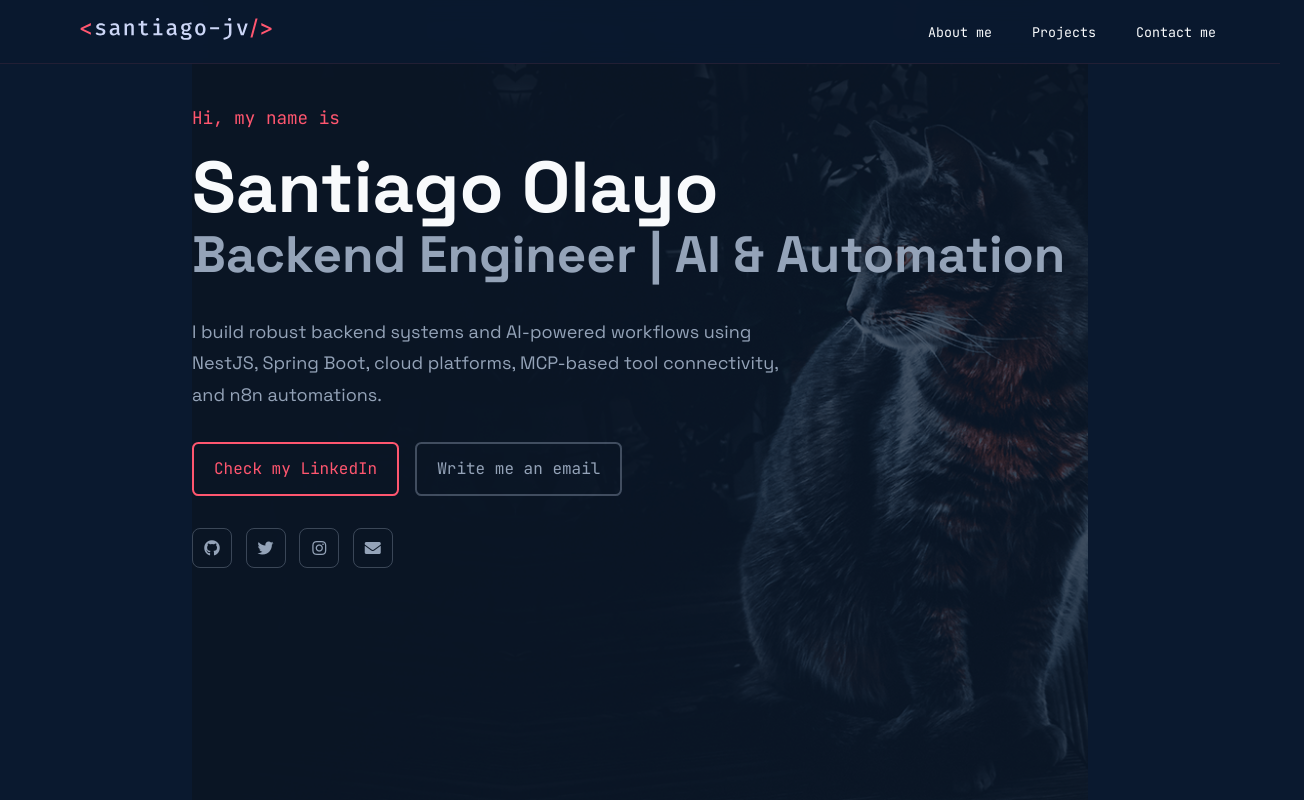
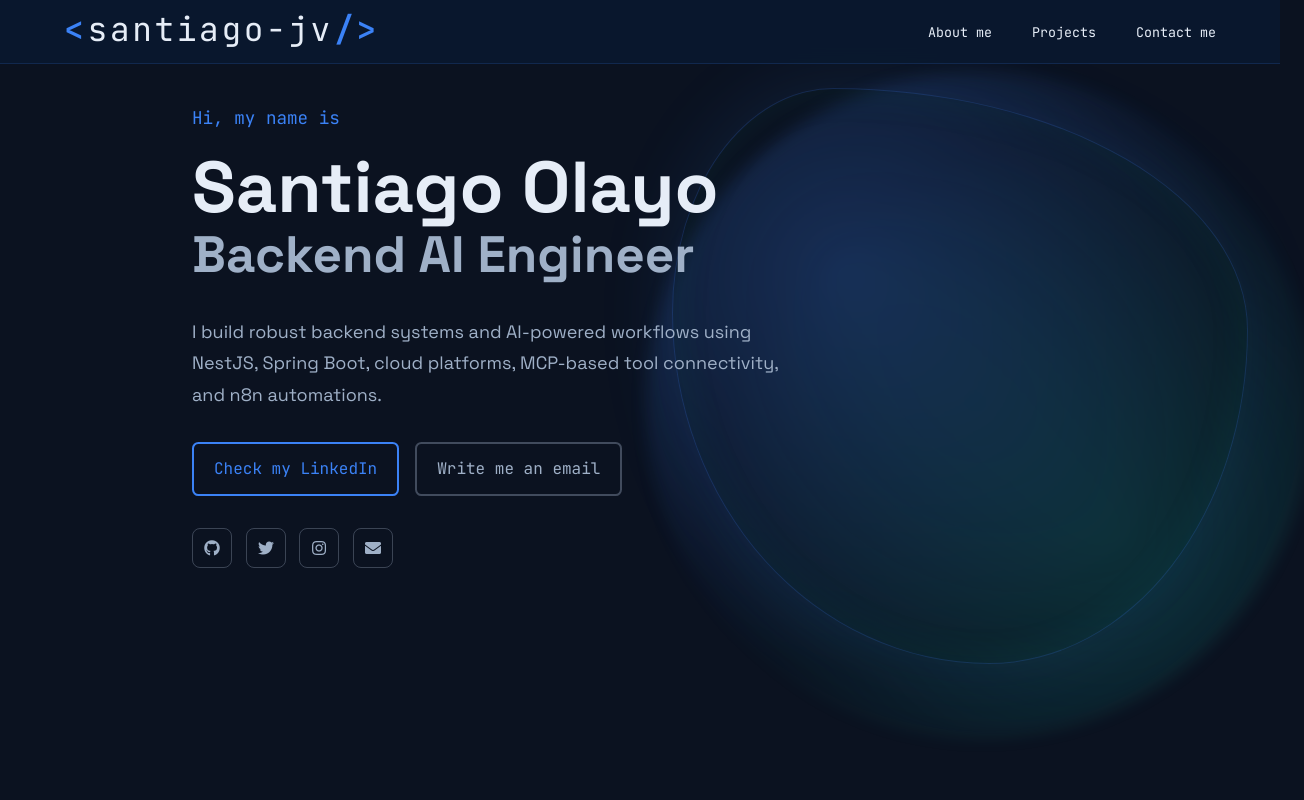
Before and after one commit to santiago-jv/santiago-jv, a Next.js app: page / in a window 1280 px wide. Shown: the top 800 px of the page, 1304 px wide, since content can reach past the window. Built offline with nearby package versions, Linux system fonts and the light colour scheme.

Commit message:
style: update CSS styles across components for improved consistency and visual appeal; enhance header animations and transitions, update color variables, and refine layout elements

```diff
--- a/data/portfolio-content.ts
+++ b/data/portfolio-content.ts
@@ -24,7 +24,7 @@ export const NAVIGATION_LINKS: NavigationLink[] = [
 export const HERO_CONTENT: HeroContent = {
   greeting: 'Hi, my name is',
   name: 'Santiago Olayo',
-  role: 'Backend Engineer | AI & Automation',
+  role: 'Backend AI Engineer',
   summary:
     'I build robust backend systems and AI-powered workflows using NestJS, Spring Boot, cloud platforms, MCP-based tool connectivity, and n8n automations.',
   primaryCta: {
--- a/layout/header/Header.tsx
+++ b/layout/header/Header.tsx
@@ -5,15 +5,23 @@ import { NAVIGATION_LINKS } from '@/data/portfolio-content';
 const Header: React.FC = () => {
   const [isMenuOpen, setIsMenuOpen] = useState(false);
   const [isHeaderHidden, setIsHeaderHidden] = useState(false);
+  const [isHeaderReady, setIsHeaderReady] = useState(false);
 
   useEffect(() => {
-    let lastScroll = 0;
+    const SCROLL_DELTA = 8;
+    const MIN_HIDE_OFFSET = 80;
+    let lastScroll = window.pageYOffset;
 
     const handleScroll = (): void => {
       const currentScroll = window.pageYOffset;
-      if (currentScroll <= 0) {
+
+      if (isMenuOpen || currentScroll <= MIN_HIDE_OFFSET) {
         setIsHeaderHidden(false);
-        lastScroll = 0;
+        lastScroll = currentScroll;
+        return;
+      }
+
+      if (Math.abs(currentScroll - lastScroll) < SCROLL_DELTA) {
         return;
       }
 
@@ -23,6 +31,10 @@ const Header: React.FC = () => {
 
     window.addEventListener('scroll', handleScroll, { passive: true });
     return () => window.removeEventListener('scroll', handleScroll);
+  }, [isMenuOpen]);
+
+  useEffect(() => {
+    setIsHeaderReady(true);
   }, []);
 
   useEffect(() => {
@@ -45,10 +57,14 @@ const Header: React.FC = () => {
   return (
     <>
       <header
-        className={`${styles.header} ${isHeaderHidden ? styles['header--hidden'] : ''} animate__animated animate__fadeInDown animate__delay-3s`}
+        className={`${styles.header} ${isHeaderHidden ? styles['header--hidden'] : ''} ${isHeaderReady ? styles['header--ready'] : ''}`}
       >
         <a href="#about" aria-label="Go to About section">
-          <img className={styles.logo} src="/images/logo.svg" alt="Santiago Olayo logo" />
+          <span className={styles.logo} aria-label="santiago-jv logo">
+            <span className={styles.logoAccent}>&lt;</span>
+            <span className={styles.logoText}>santiago-jv</span>
+            <span className={styles.logoAccent}>/&gt;</span>
+          </span>
         </a>
 
         <nav
--- a/layout/header/header.module.css
+++ b/layout/header/header.module.css
@@ -9,18 +9,42 @@
   justify-content: space-between;
   align-items: center;
   padding: 0 5%;
-  border-bottom: 1px solid rgba(255, 86, 111, 0.1);
+  border-bottom: 1px solid var(--color-primary-light);
   background-color: rgba(10, 25, 47, 0.95);
   backdrop-filter: blur(10px);
-  transition: transform var(--transition-base);
+  opacity: 0;
+  transform: translate3d(0, -14px, 0);
+  transition: transform var(--transition-base), opacity var(--transition-base);
+  will-change: transform, opacity;
+}
+
+.header--ready {
+  opacity: 1;
+  transform: translate3d(0, 0, 0);
 }
 
 .header--hidden {
-  transform: translateY(-100%);
+  transform: translate3d(0, -100%, 0);
 }
 
 .logo {
-  width: 14rem;
+  display: inline-flex;
+  align-items: baseline;
+  gap: 0.08rem;
+  font-family: var(--font-family-mono);
+  font-size: 2.05rem;
+  font-weight: 500;
+  letter-spacing: 0.08em;
+  line-height: 1;
+}
+
+.logoText {
+  color: var(--color-text-primary);
+}
+
+.logoAccent {
+  color: var(--color-primary);
+  font-weight: 600;
 }
 
 .header__menu-button,
@@ -48,7 +72,7 @@
 .header__navbar {
   position: fixed;
   top: 0;
-  right: -350px;
+  right: 0;
   z-index: 100;
   width: 100%;
   max-width: 350px;
@@ -58,11 +82,13 @@
   align-items: center;
   padding-top: 1rem;
   background-color: var(--color-background);
-  transition: right var(--transition-slow);
+  transform: translate3d(100%, 0, 0);
+  transition: transform var(--transition-slow);
+  will-change: transform;
 }
 
 .header__navbar--open {
-  right: 0;
+  transform: translate3d(0, 0, 0);
 }
 
 .navbar__header {
@@ -109,14 +135,17 @@
   height: 100vh;
   visibility: hidden;
   opacity: 0;
+  pointer-events: none;
   cursor: pointer;
   background: rgba(0, 0, 0, 0.2);
-  transition: opacity var(--transition-slow);
+  transition: opacity var(--transition-slow), visibility 0s linear var(--transition-slow);
 }
 
 .background--show {
   visibility: visible;
   opacity: 1;
+  pointer-events: auto;
+  transition: opacity var(--transition-slow);
 }
 
 @media screen and (max-width: 900px) {
@@ -126,7 +155,7 @@
   }
 
   .logo {
-    width: 12rem;
+    font-size: 1.75rem;
   }
 
   .header__menu-button {
@@ -150,29 +179,26 @@
   }
 
   .logo {
-    width: 10rem;
+    font-size: 1.45rem;
+    letter-spacing: 0.06em;
   }
 
   .header__navbar {
     max-width: 280px;
-    right: -280px;
-  }
-
-  .header__navbar--open {
-    right: 0;
   }
 }
 
 @media screen and (min-width: 1000px) {
   .header__navbar {
     position: static;
-    right: auto;
+    transform: none;
     width: auto;
     max-width: none;
     height: auto;
     display: block;
     padding-top: 0;
     background-color: transparent;
+    transition: none;
   }
 
   .header__menu-button,
@@ -192,3 +218,21 @@
     padding: 0;
   }
 }
+
+@media (prefers-reduced-motion: reduce) {
+  .header,
+  .header__navbar,
+  .background {
+    transition: none;
+  }
+
+  .header {
+    opacity: 1;
+    transform: none;
+    will-change: auto;
+  }
+
+  .header--hidden {
+    transform: none;
+  }
+}
--- a/layout/header/mainContent/MainContent.tsx
+++ b/layout/header/mainContent/MainContent.tsx
@@ -1,32 +1,27 @@
+import type { CSSProperties } from 'react';
 import styles from './main-content.module.css';
 import { HERO_CONTENT } from '@/data/portfolio-content';
 
 const MainContent: React.FC = () => {
   return (
     <main id="about" className={styles['main-content']}>
-      <img
-        src="/images/background.png"
-        alt="Decorative background illustration"
-        className={styles.background}
-      />
-
-      <h1 className={`${styles['greeting-text']} ${styles['red-text']} animate__animated animate__fadeInDown`}>
+      <h1 className={`${styles['greeting-text']} ${styles['red-text']} ${styles.introItem} ${styles.delay1}`}>
         {HERO_CONTENT.greeting}
       </h1>
 
-      <h2 className={`${styles.title} animate__animated animate__fadeInDown animate__delay-1s`}>
+      <h2 className={`${styles.title} ${styles.introItem} ${styles.delay2}`}>
         {HERO_CONTENT.name}
       </h2>
 
-      <h2 className={`${styles.subtitle} animate__animated animate__fadeInDown animate__delay-1s`}>
+      <h2 className={`${styles.subtitle} ${styles.introItem} ${styles.delay2}`}>
         {HERO_CONTENT.role}
       </h2>
 
-      <div className={`${styles.information} animate__animated animate__fadeInDown animate__delay-2s`}>
+      <div className={`${styles.information} ${styles.introItem} ${styles.delay3}`}>
         <p className={styles.description}>{HERO_CONTENT.summary}</p>
       </div>
 
-      <div className={`${styles.actions} animate__animated animate__fadeInLeft animate__delay-3s`}>
+      <div className={`${styles.actions} ${styles.introItem} ${styles.delay4}`}>
         <a
           target="_blank"
           rel="noreferrer noopener"
@@ -42,9 +37,13 @@ const MainContent: React.FC = () => {
         </a>
       </div>
 
-      <ul className={styles['social-list']} aria-label="Social links">
-        {HERO_CONTENT.socialLinks.map((social) => (
-          <li key={social.platform}>
+      <ul className={`${styles['social-list']} ${styles.delay5}`} aria-label="Social links">
+        {HERO_CONTENT.socialLinks.map((social, index) => (
+          <li
+            key={social.platform}
+            className={styles['social-item']}
+            style={{ '--social-index': index } as CSSProperties}
+          >
             <a
               href={social.href}
               target={social.href.startsWith('http') ? '_blank' : '_self'}
--- a/layout/header/mainContent/main-content.module.css
+++ b/layout/header/mainContent/main-content.module.css
@@ -4,17 +4,112 @@
   margin: 0 auto;
   min-height: 100vh;
   padding-top: 6.5rem;
+  isolation: isolate;
 }
 
-.background {
+.main-content::before {
+  content: '';
   position: absolute;
-  top: 0;
-  left: 0;
-  width: 100%;
-  height: 100vh;
+  top: 4.5rem;
+  right: -14rem;
+  width: min(52vw, 44rem);
+  height: min(52vw, 44rem);
+  border-radius: 999px;
   z-index: -1;
-  object-fit: cover;
-  opacity: 0.3;
+  pointer-events: none;
+  background:
+    radial-gradient(circle at 30% 30%, rgba(59, 130, 246, 0.25), rgba(59, 130, 246, 0) 60%),
+    radial-gradient(circle at 70% 70%, rgba(20, 184, 166, 0.18), rgba(20, 184, 166, 0) 62%),
+    radial-gradient(circle at 50% 50%, rgba(11, 18, 32, 0.2), rgba(11, 18, 32, 0) 70%);
+  filter: blur(8px);
+  animation: auraShift 9s ease-in-out infinite alternate;
+}
+
+.main-content::after {
+  content: '';
+  position: absolute;
+  top: 5.5rem;
+  right: -10rem;
+  width: min(46vw, 36rem);
+  height: min(46vw, 36rem);
+  border-radius: 28% 72% 45% 55% / 39% 42% 58% 61%;
+  z-index: -1;
+  pointer-events: none;
+  border: 1px solid rgba(59, 130, 246, 0.22);
+  box-shadow:
+    inset 0 0 40px rgba(20, 184, 166, 0.08),
+    0 0 80px rgba(59, 130, 246, 0.12);
+  animation: auraFloat 12s ease-in-out infinite;
+}
+
+@keyframes introFadeUp {
+  from {
+    opacity: 0;
+    transform: translateY(14px);
+  }
+
+  to {
+    opacity: 1;
+    transform: translateY(0);
+  }
+}
+
+@keyframes socialPopIn {
+  from {
+    opacity: 0;
+    transform: translateY(8px) scale(0.92);
+  }
+
+  to {
+    opacity: 1;
+    transform: translateY(0) scale(1);
+  }
+}
+
+@keyframes auraShift {
+  from {
+    transform: translate3d(0, 0, 0);
+  }
+
+  to {
+    transform: translate3d(-10px, 8px, 0);
+  }
+}
+
+@keyframes auraFloat {
+  0%,
+  100% {
+    transform: translate3d(0, 0, 0) rotate(0deg);
+  }
+
+  50% {
+    transform: translate3d(10px, -8px, 0) rotate(2deg);
+  }
+}
+
+.introItem {
+  opacity: 0;
+  animation: introFadeUp 580ms cubic-bezier(0.2, 0.65, 0.24, 1) forwards;
+}
+
+.delay1 {
+  animation-delay: 120ms;
+}
+
+.delay2 {
+  animation-delay: 220ms;
+}
+
+.delay3 {
+  animation-delay: 360ms;
+}
+
+.delay4 {
+  animation-delay: 520ms;
+}
+
+.delay5 {
+  animation-delay: 660ms;
 }
 
 .greeting-text {
@@ -70,7 +165,11 @@
   padding: 0.75rem 1.25rem;
   border-radius: 0.4rem;
   font-family: var(--font-family-mono);
-  transition: all var(--transition-base);
+  transition:
+    transform var(--transition-base),
+    background-color var(--transition-base),
+    border-color var(--transition-base),
+    color var(--transition-base);
 }
 
 .button {
@@ -99,6 +198,12 @@
   margin-top: 2rem;
 }
 
+.social-item {
+  opacity: 0;
+  animation: socialPopIn 420ms cubic-bezier(0.22, 0.61, 0.36, 1) forwards;
+  animation-delay: calc(660ms + (var(--social-index, 0) * 100ms));
+}
+
 .social-link {
   display: inline-flex;
   align-items: center;
@@ -120,14 +225,15 @@
 }
 
 @media screen and (max-width: 900px) {
-  .background {
-    display: none;
-  }
-
   .main-content {
     width: 88%;
     padding-top: 5rem;
     text-align: center;
+  }
+
+  .main-content::before,
+  .main-content::after {
+    display: none;
   }
 
   .description {
@@ -138,6 +244,17 @@
   .actions,
   .social-list {
     justify-content: center;
+  }
+}
+
+@media (prefers-reduced-motion: reduce) {
+  .main-content::before,
+  .main-content::after,
+  .introItem,
+  .social-item {
+    animation: none;
+    opacity: 1;
+    transform: none;
   }
 }
 
--- a/pages/_document.tsx
+++ b/pages/_document.tsx
@@ -17,8 +17,9 @@ export default function Document(): JSX.Element {
           referrerPolicy="no-referrer"
         />
 
-        <link rel="icon" href="/favicon.ico" />
-        <meta name="theme-color" content="#0A192F" />
+        <link rel="icon" type="image/svg+xml" href="/favicon.svg" />
+        <link rel="alternate icon" href="/favicon.ico" />
+        <meta name="theme-color" content="#0B1220" />
       </Head>
       <body>
         <Main />
--- a/styles/globals.css
+++ b/styles/globals.css
@@ -1,11 +1,16 @@
 :root {
-  --color-primary: #ff566f;
-  --color-primary-light: rgba(255, 86, 111, 0.15);
-  --color-background: #0a192f;
-  --color-background-secondary: #112240;
-  --color-text-primary: #f8fafc;
-  --color-text-secondary: #94a3b8;
-  --color-accent: #22c55e;
+  --color-primary: #3b82f6;
+  --color-primary-light: rgba(59, 130, 246, 0.16);
+  --color-background: #0b1220;
+  --color-background-secondary: #111a2e;
+  --color-text-primary: #e6edf7;
+  --color-text-secondary: #9fb0c7;
+  --color-accent: #14b8a6;
+  --color-accent-light: rgba(20, 184, 166, 0.16);
+  --color-success: #22c55e;
+  --color-success-light: rgba(34, 197, 94, 0.12);
+  --color-danger: #f87171;
+  --color-danger-light: rgba(248, 113, 113, 0.12);
 
   --font-family-base: 'Space Grotesk', sans-serif;
   --font-family-mono: 'JetBrains Mono', monospace;
```
Also changed, not shown: components/contact-section.module.css (+19 -12 lines), components/footer.module.css (+12 -9 lines), components/projects-section.module.css (+12 -5 lines), public/favicon.svg (added).
